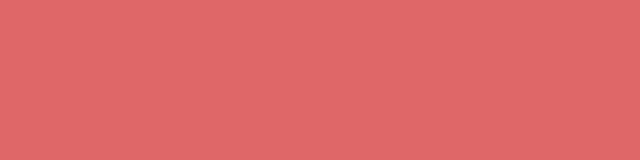
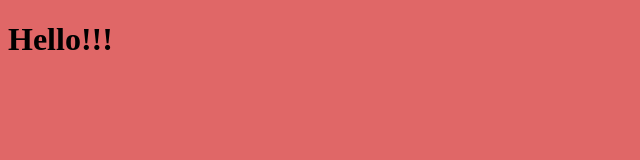
Before and after one commit to Issakov142/pre-course-hw-js, a plain HTML site: page index.html in a window 1280 px wide. Shown: the whole page, without its empty margins (0-640 px from the left). Drawn offline with Linux system fonts and the light colour scheme.

Commit message:
test dev

```diff
--- a/index.html
+++ b/index.html
@@ -9,6 +9,7 @@
   </head>
 
   <body>
+    <div><h1>Hello!!!</h1></div>
     <!-- Lesson 1 -->
     <script src="lesson-01/02.js"></script>
 
```
